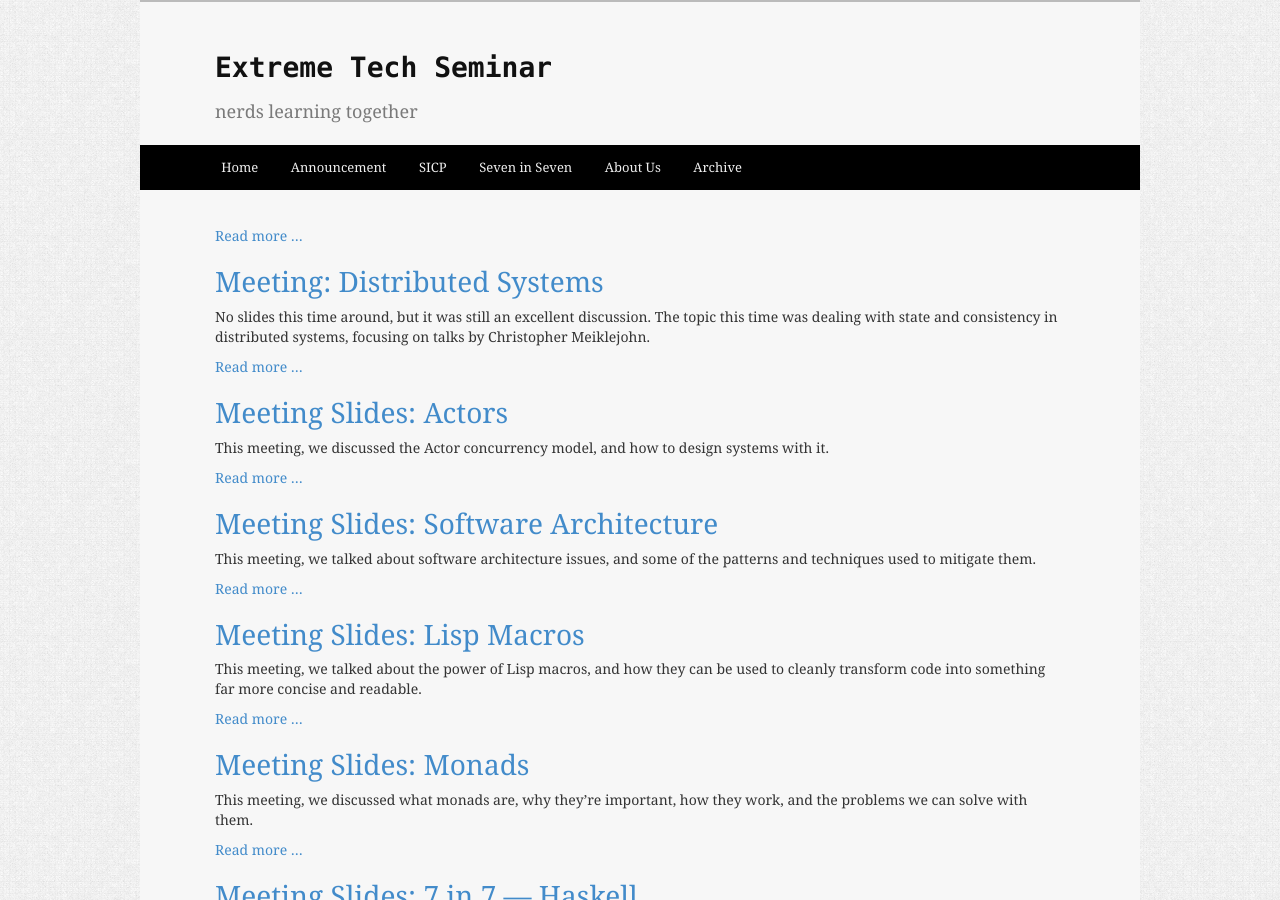
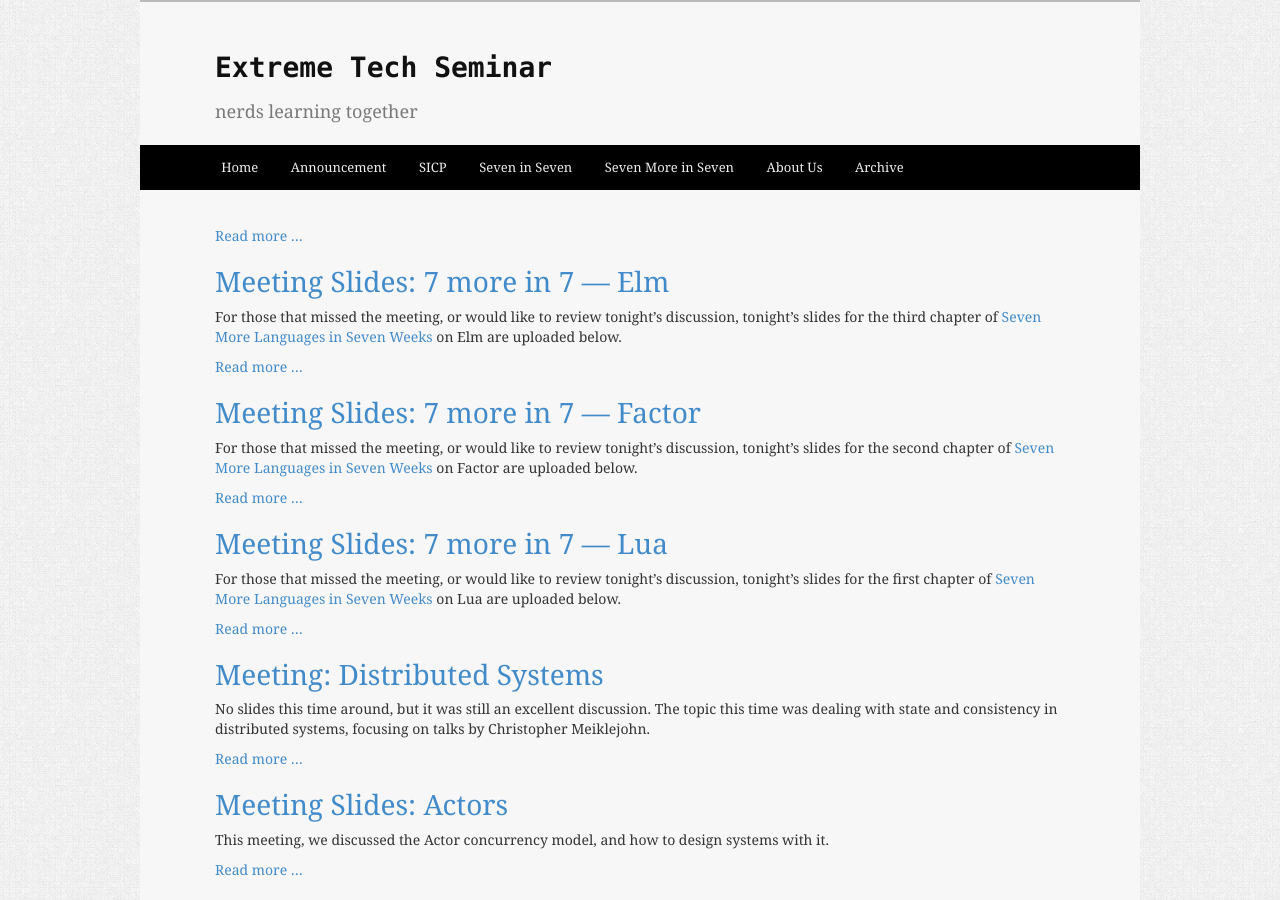
Before and after one commit to extreme-tech-seminar/extreme-tech-seminar.github.io, a Jekyll site: the page built from index.html, in a window 1280 px wide and 900 px high. Built offline with Jekyll 4.4.1, drawn with Linux system fonts in a browser that asks for light colours; Markdown is read by kramdown in place of the engine named in the settings.

Commit message:
7 more in 7

```diff
--- /dev/null
+++ b/7morein7/index.md
@@ -0,0 +1,28 @@
+---
+layout: page
+title: Seven More In Seven
+---
+
+Our third series of seminars will focus on Bruce A. Tate's
+[Seven More Languages in Seven Weeks: Languages That Are Shaping The Future](https://pragprog.com/book/7lang/seven-more-languages-in-seven-weeks).
+
+Through it we will explore seven very different programming languages:
+
+- Factor
+- Lua
+- Elm
+- Elixir
+- Julia
+- miniKanren
+- Idris
+
+We will discover and discuss the various concepts and paradigms each
+language takes advantage of, and come to understand what makes each of
+them unique and well-suited to different types of work.
+
+## Getting the book
+
+The book is available in eBook and print formats through
+[The Pragmatic Bookshelf](https://pragprog.com/book/7lang/seven-more-languages-in-seven-weeks).
+Participants in the Extreme Tech Seminar may use the coupon code
+"ExtremeTech7+" to get 35% off the book.
--- a/_layouts/default.html
+++ b/_layouts/default.html
@@ -30,6 +30,7 @@
                      <li><a href="{{ site.baseurl }}/2014/05/01/announcing-extreme-tech-seminar.html">Announcement</a></li>
                      <li><a href="{{ site.baseurl }}/sicp/">SICP</a></li>
                      <li><a href="{{ site.baseurl }}/7in7/">Seven in Seven</a></li>
+                     <li><a href="{{ site.baseurl }}/7morein7/">Seven More in Seven</a></li>
                      <li><a href="{{ site.baseurl }}/about.html">About Us</a></li>
                      <li><a href="{{ site.baseurl }}/archive.html">Archive</a></li>
                  </ul>
--- /dev/null
+++ b/_posts/2016-01-13-7morein7-lua-slides.md
@@ -0,0 +1,18 @@
+---
+layout: post
+title: "Meeting Slides: 7 more in 7 &mdash; Lua"
+date: 2016-01-13 21:00
+author: Correl Roush
+---
+
+For those that missed the meeting, or would like to review tonight's
+discussion, tonight's slides for the first chapter of
+[Seven More Languages in Seven Weeks]({{ site.baseurl }}/7morein7/) on Lua
+are uploaded below.
+
+## Lua
+
+[![lua-1]({{ site.baseurl }}/7morein7/lua-1.png)]({{ site.baseurl }}/7morein7/lua.pdf)
+[![lua-8]({{ site.baseurl }}/7morein7/lua-8.png)]({{ site.baseurl }}/7morein7/lua.pdf)
+
+[Download PDF]({{ site.baseurl }}/7morein7/lua.pdf)
--- /dev/null
+++ b/_posts/2016-01-27-7morein7-factor-slides.md
@@ -0,0 +1,18 @@
+---
+layout: post
+title: "Meeting Slides: 7 more in 7 &mdash; Factor"
+date: 2016-01-27 21:00
+author: Correl Roush
+---
+
+For those that missed the meeting, or would like to review tonight's
+discussion, tonight's slides for the second chapter of
+[Seven More Languages in Seven Weeks]({{ site.baseurl }}/7morein7/) on
+Factor are uploaded below.
+
+## Factor
+
+[![factor-1]({{ site.baseurl }}/7morein7/factor-1.png)]({{ site.baseurl }}/7morein7/factor.pdf)
+[![factor-17]({{ site.baseurl }}/7morein7/factor-17.png)]({{ site.baseurl }}/7morein7/factor.pdf)
+
+[Download PDF]({{ site.baseurl }}/7morein7/factor.pdf)
--- /dev/null
+++ b/_posts/2016-02-10-7morein7-elm-slides.md
@@ -0,0 +1,18 @@
+---
+layout: post
+title: "Meeting Slides: 7 more in 7 &mdash; Elm"
+date: 2016-02-10 21:00
+author: Correl Roush
+---
+
+For those that missed the meeting, or would like to review tonight's
+discussion, tonight's slides for the third chapter of
+[Seven More Languages in Seven Weeks]({{ site.baseurl }}/7morein7/) on Elm
+are uploaded below.
+
+## Elm
+
+[![elm-1]({{ site.baseurl }}/7morein7/elm-1.png)]({{ site.baseurl }}/7morein7/elm.pdf)
+[![elm-3]({{ site.baseurl }}/7morein7/elm-3.png)]({{ site.baseurl }}/7morein7/elm.pdf)
+
+[Download PDF]({{ site.baseurl }}/7morein7/elm.pdf)
```
Also changed, not shown: 7morein7/elm-1.png (added), 7morein7/elm-3.png (added), 7morein7/factor-1.png (added), 7morein7/factor-17.png (added), 7morein7/lua-1.png (added), 7morein7/lua-8.png (added), 3 other files.
